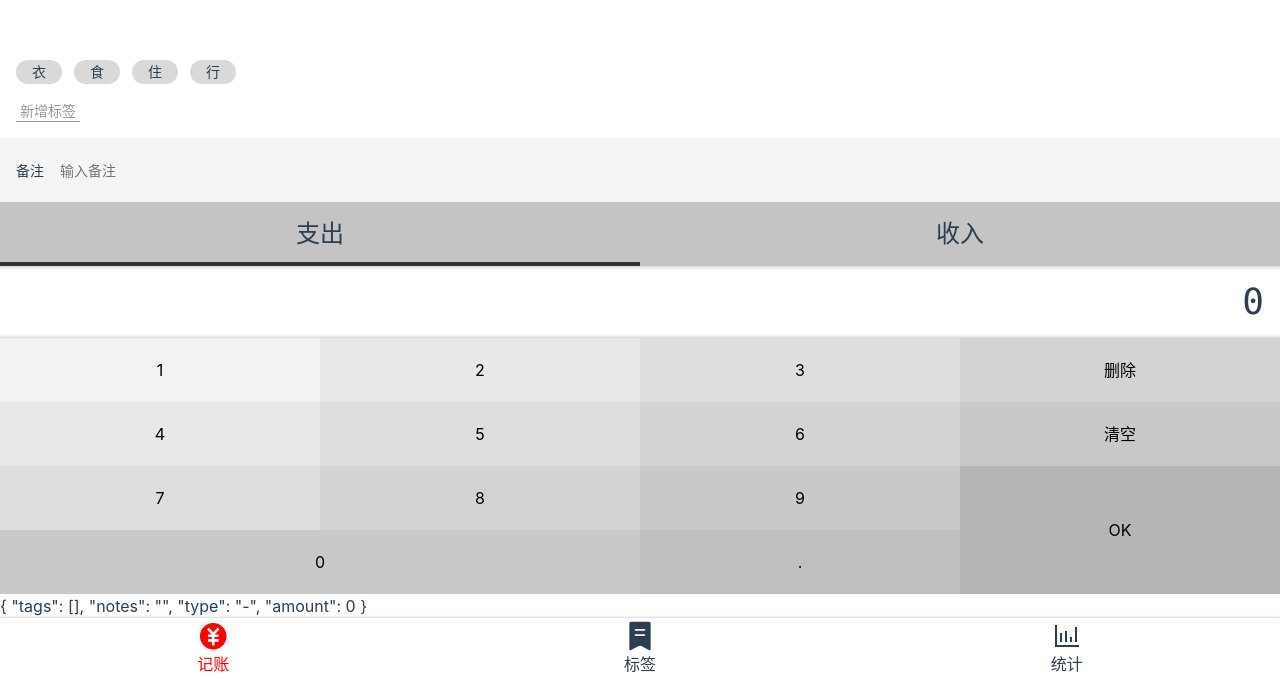
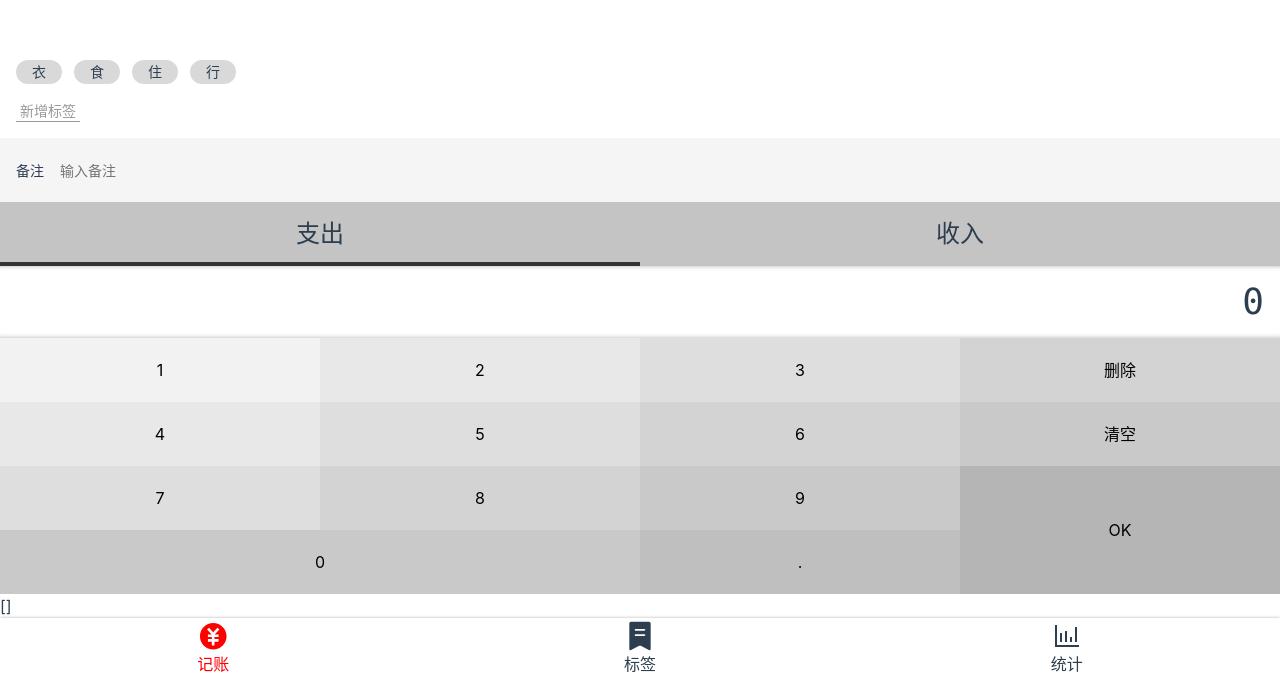
Before and after one commit to hlccare/easyrecord-vue, a Vue app: page /#/money in a window 1280 px wide. Shown: the part 122-800 px from the top of the page. Built offline with nearby package versions, Linux system fonts and the light colour scheme; the HTML template or start-up script is replaced by a standard one.

Commit message:
为Record类型添加createAt字段

```diff
--- a/src/components/Money/NumberPad.vue
+++ b/src/components/Money/NumberPad.vue
@@ -62,6 +62,7 @@
   ok() {
     this.$emit("update:value", Number(this.output));
     this.$emit("submit", this.output);
+    this.output = "0";
   }
 }
 </script>
--- a/src/views/Money.vue
+++ b/src/views/Money.vue
@@ -1,7 +1,7 @@
 <template>
   <div>
     <Layout class-prefix="layout">
-      {{ record }}
+      {{ recordList }}
       <NumberPad :value.sync="record.amount" @submit="saveRecord" />
       <Types :value.sync="record.type" />
       <Notes @update:value="onUpdateNotes" />
@@ -20,10 +20,11 @@
 
 type Record = {
   //ts类型声明，只关心类型
-  tags: string[]; //?:则表示可以不初始化
+  tags: string[]; //?:则表示可以不存在
   notes: string;
   type: string;
   amount: number;
+  createdAt?: Date; //除了写类型外，还可以写类（构造函数），类是对object的分类
 };
 
 @Component({
@@ -32,7 +33,9 @@
 export default class Money extends Vue {
   name = "Money";
   tags = ["衣", "食", "住", "行"];
-  recordList: Record[] = [];
+  recordList: Record[] = JSON.parse(
+    window.localStorage.getItem("recordList") || "[]"
+  );
   record: Record = { tags: [], notes: "", type: "-", amount: 0 };
   @Watch("recordList")
   onRecordListChange() {
@@ -55,7 +58,8 @@
     this.record.amount = parseFloat(value);
   }
   saveRecord() {
-    const record2 = JSON.parse(JSON.stringify(this.record));
+    const record2: Record = JSON.parse(JSON.stringify(this.record));
+    record2.createdAt = new Date();
     this.recordList.push(record2);
     console.log(this.recordList);
   }
```
